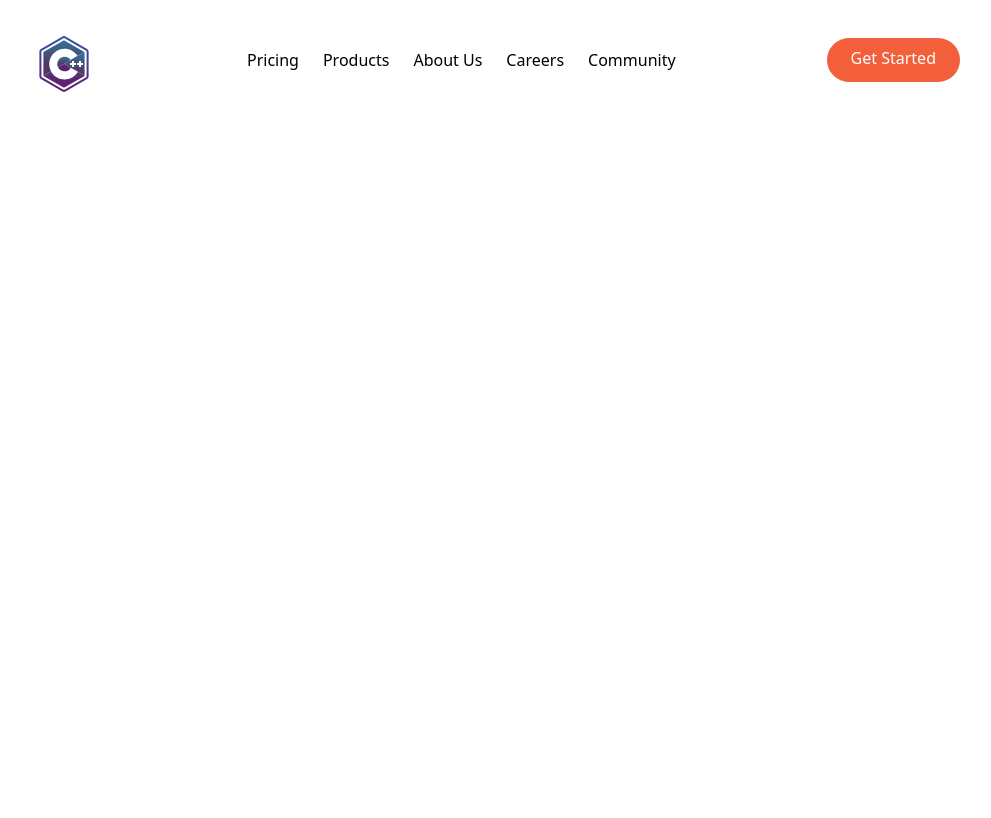
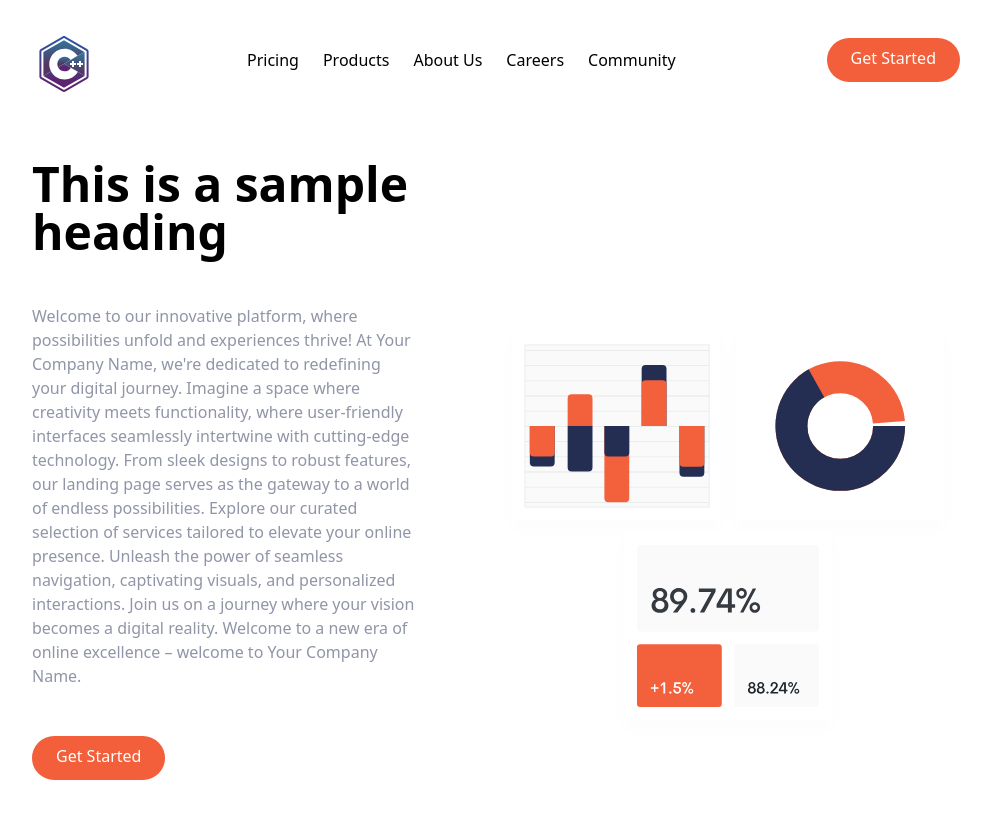
Before and after one commit to ahmed-esmail-1/Landing-Page-Tailwind, a website: page index.html in a window 1280 px wide. Shown: the whole page, without its empty margins (144-1135 px from the left). Drawn offline with Linux system fonts and the light colour scheme.

Commit message:
Hero section (intro)

```diff
--- a/index.html
+++ b/index.html
@@ -31,5 +31,49 @@
         >
       </div>
     </nav>
+
+    <!-- Hero section -->
+    <section id="hero">
+      <!-- Flex container -->
+      <div
+        class="container flex flex-col-reverse md:flex-row items-center px-6 mx-auto mt-10 space-y-0 md:space-y-0"
+      >
+        <!-- Left side -->
+        <div class="flex flex-col mb-32 space-y-12 md:w-1/2">
+          <h1
+            class="max-w-md text-4xl font-bold text-center md:text-5xl md:text-left"
+          >
+            This is a sample heading
+          </h1>
+          <p class="max-w-sm text-center text-darkGrayishBlue md:text-left">
+            Welcome to our innovative platform, where possibilities unfold and
+            experiences thrive! At Your Company Name, we're dedicated to
+            redefining your digital journey. Imagine a space where creativity
+            meets functionality, where user-friendly interfaces seamlessly
+            intertwine with cutting-edge technology. From sleek designs to
+            robust features, our landing page serves as the gateway to a world
+            of endless possibilities. Explore our curated selection of services
+            tailored to elevate your online presence. Unleash the power of
+            seamless navigation, captivating visuals, and personalized
+            interactions. Join us on a journey where your vision becomes a
+            digital reality. Welcome to a new era of online excellence – welcome
+            to Your Company Name.
+          </p>
+
+          <div class="flex justify-center md:justify-start">
+            <a
+              href=""
+              class="p-3 px-6 pt-2 text-white bg-brightRed rounded-full baseline hover:bg-brightRedLight"
+              >Get Started</a
+            >
+          </div>
+        </div>
+
+        <!-- Right side (images) -->
+        <div class="md:w-1/2">
+          <img src="img/illustration-intro.svg" alt="" />
+        </div>
+      </div>
+    </section>
   </body>
 </html>
```
Also changed, not shown: css/main.css, img/illustration-intro.svg (added).
